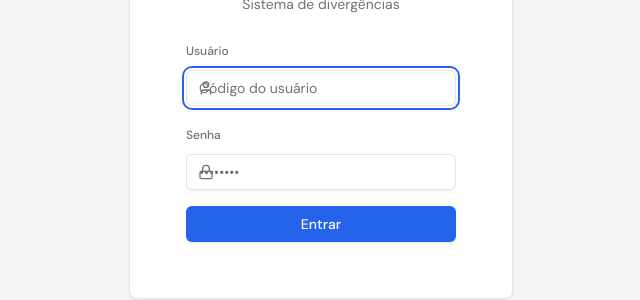
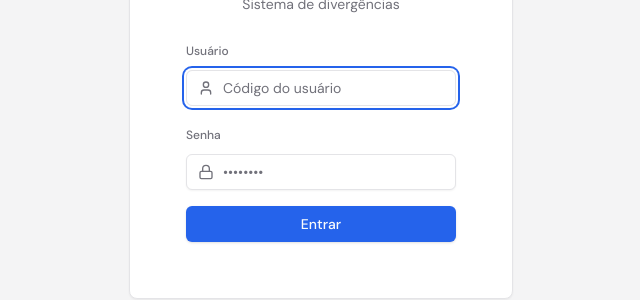
Before and after one commit to 047stanczak/vektor-context, a React (Vite) app in the folder frontend/: page /vektor/login in a window 1280 px wide. Shown: the part 330-630 px from the top of the page, without its empty margins (319-959 px from the left). Built offline with nearby package versions, Linux system fonts and the light colour scheme; no server answers.

Commit message:
fix: ajuste no icone de login

```diff
--- a/frontend/src/features/auth/LoginPage.tsx
+++ b/frontend/src/features/auth/LoginPage.tsx
@@ -56,7 +56,7 @@ export default function LoginPage() {
                 <User className="field-icon" />
                 <Input
                   id="codeUser"
-                  className="field-with-icon"
+                  className="pl-9"
                   value={codeUser}
                   onChange={(e) => setCodeUser(e.target.value)}
                   placeholder="Código do usuário"
@@ -72,7 +72,7 @@ export default function LoginPage() {
                 <Input
                   id="password"
                   type="password"
-                  className="field-with-icon"
+                  className="pl-9"
                   value={password}
                   onChange={(e) => setPassword(e.target.value)}
                   placeholder="••••••••"
```
